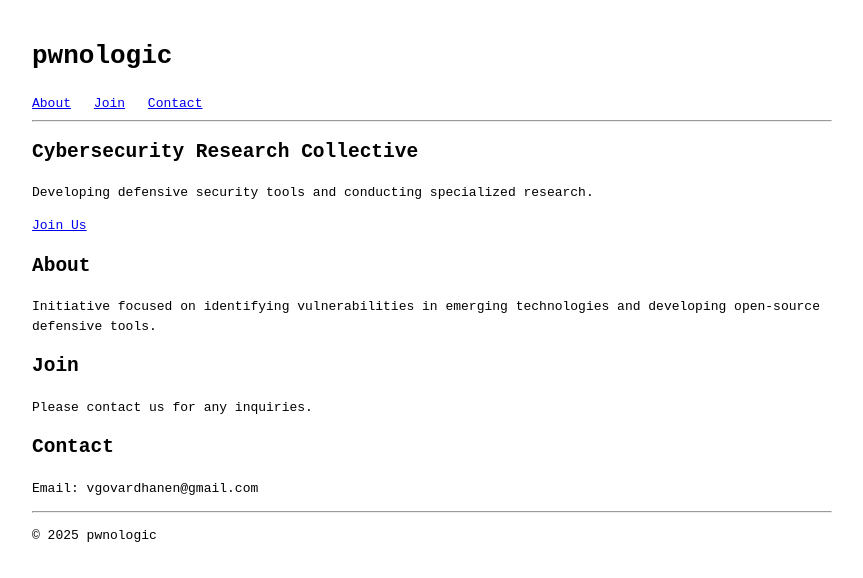
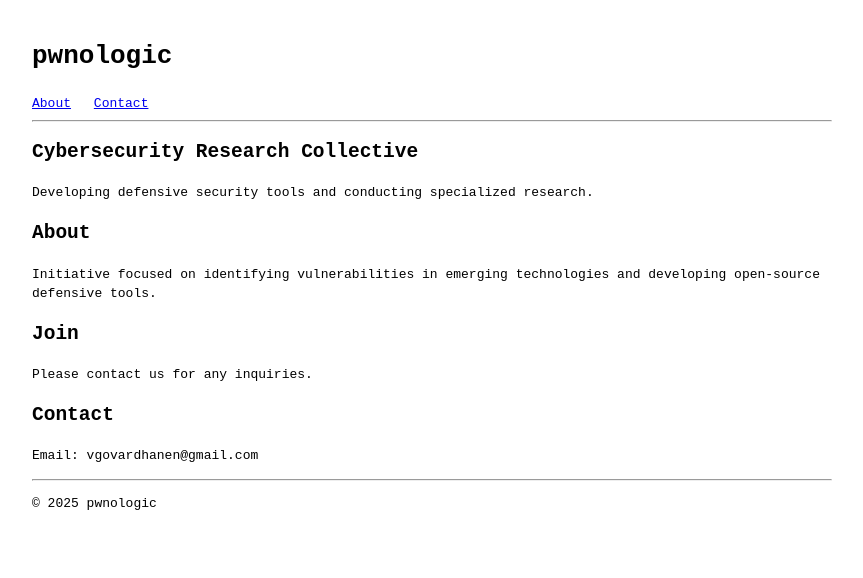
Before and after one commit to pwnologic/pwnologic.github.io, a plain HTML site: page index.html in a window 1280 px wide. Shown: the whole page, without its empty margins (208-1071 px from the left). Drawn offline with Linux system fonts and the light colour scheme.

Commit message:
Update index.html

```diff
--- a/index.html
+++ b/index.html
@@ -22,7 +22,6 @@
         <h1>pwnologic</h1>
         <nav>
             <a href="#about">About</a>
-            <a href="#join">Join</a>
             <a href="#contact">Contact</a>
         </nav>
     </header>
@@ -33,7 +32,6 @@
         <section>
             <h2>Cybersecurity Research Collective</h2>
             <p>Developing defensive security tools and conducting specialized research.</p>
-            <p><a href="#join">Join Us</a></p>
         </section>
 
         <section id="about">
```
